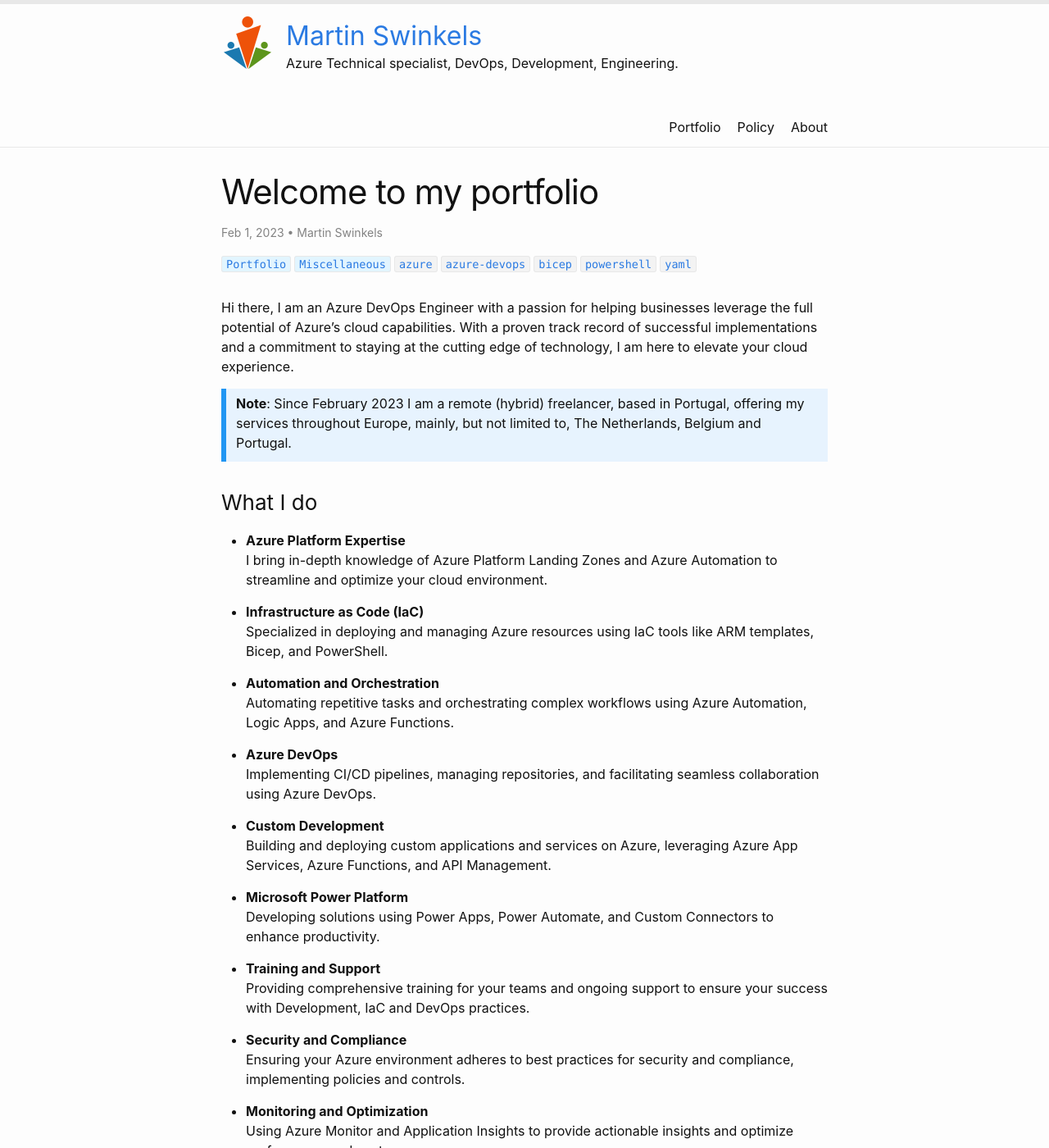
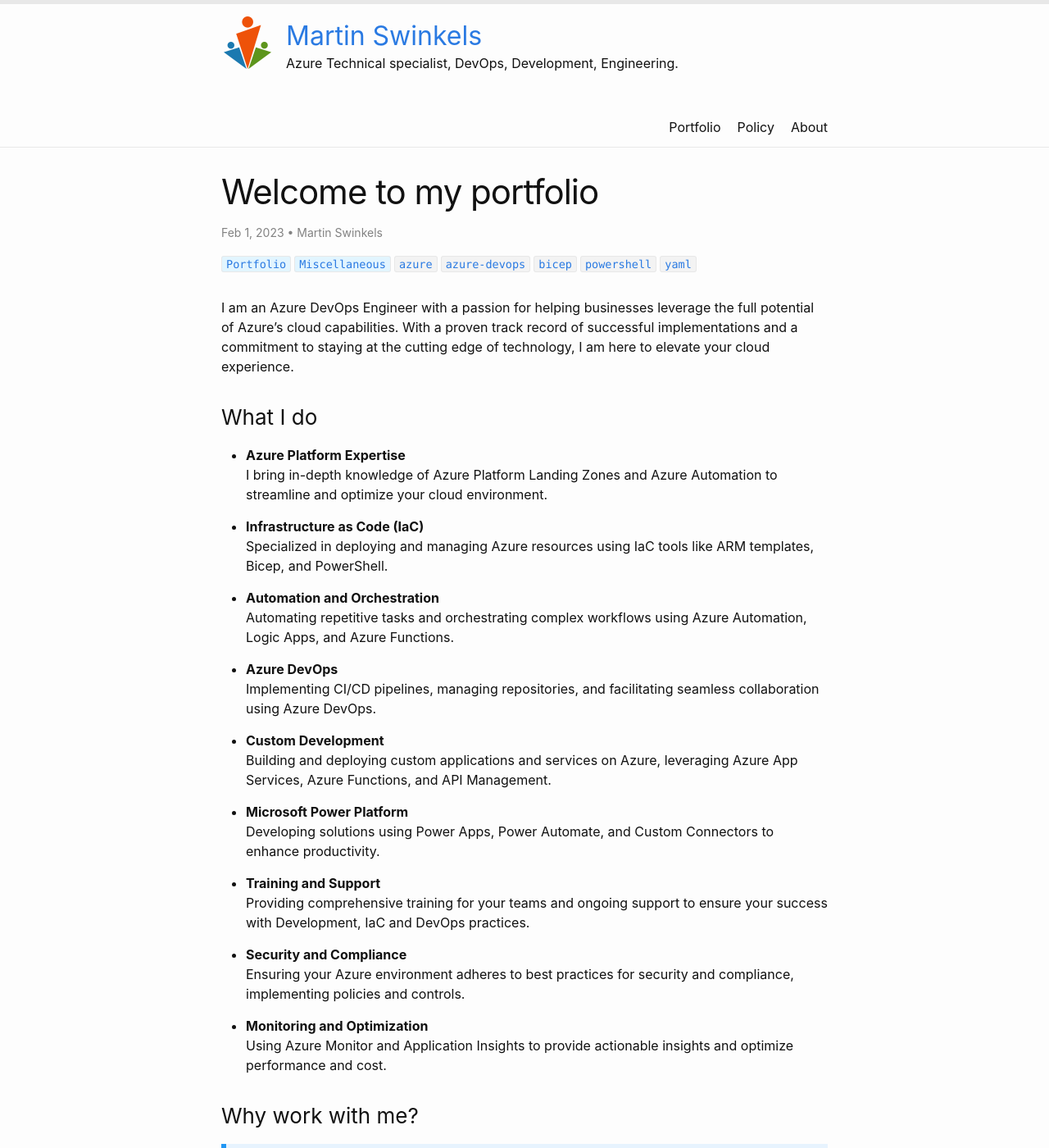
Before and after one commit to msc365/msc365.github.io, a Jekyll site: the page built from _posts/2023-02-01-welcome-to-msc365-eu.md, in a window 1280 px wide and 1400 px high. Shown: the whole window at 82% size. Built offline with Jekyll 4.4.1, drawn with Linux system fonts in a browser that asks for light colours; some of the changed text lies outside the part shown.

Commit message:
Updated Hi there 👋

```diff
--- a/_posts/2023-02-01-welcome-to-msc365-eu.md
+++ b/_posts/2023-02-01-welcome-to-msc365-eu.md
@@ -7,11 +7,7 @@
 comments: false
 ---
 
-Hi there, I am an Azure DevOps Engineer with a passion for helping businesses leverage the full potential of Azure’s cloud capabilities. With a proven track record of successful implementations and a commitment to staying at the cutting edge of technology, I am here to elevate your cloud experience.
-
-<div class="important">
-    <p><strong>Note</strong>: Since February 2023 I am a remote (hybrid) freelancer, based in Portugal, offering my services throughout Europe, mainly, but not limited to, The Netherlands, Belgium and Portugal.</p>
-</div>
+I am an Azure DevOps Engineer with a passion for helping businesses leverage the full potential of Azure’s cloud capabilities. With a proven track record of successful implementations and a commitment to staying at the cutting edge of technology, I am here to elevate your cloud experience.
 
 ### What I do
 
@@ -44,6 +40,10 @@
 
 ### Why work with me?
 
+<div class="important">
+    <p><strong>Note</strong>: Since February 2023 I am a remote (hybrid) freelancer, based in Portugal, offering my services throughout Europe, mainly, but not limited to, The Netherlands, Belgium and Portugal.</p>
+</div>
+
 I’m not just a DevOps Engineer; I’m a strategic partner dedicated to your business’s success. I bring a results-oriented approach, a deep understanding of the Azure ecosystem, and a commitment to delivering value through technology.
 
 Let’s connect and explore how I can help your organization harness the full power of Azure. Reach out for a consultation and let’s transform your cloud infrastructure for the digital age!
```
Also changed, not shown: about.md (+1 -1 lines).
